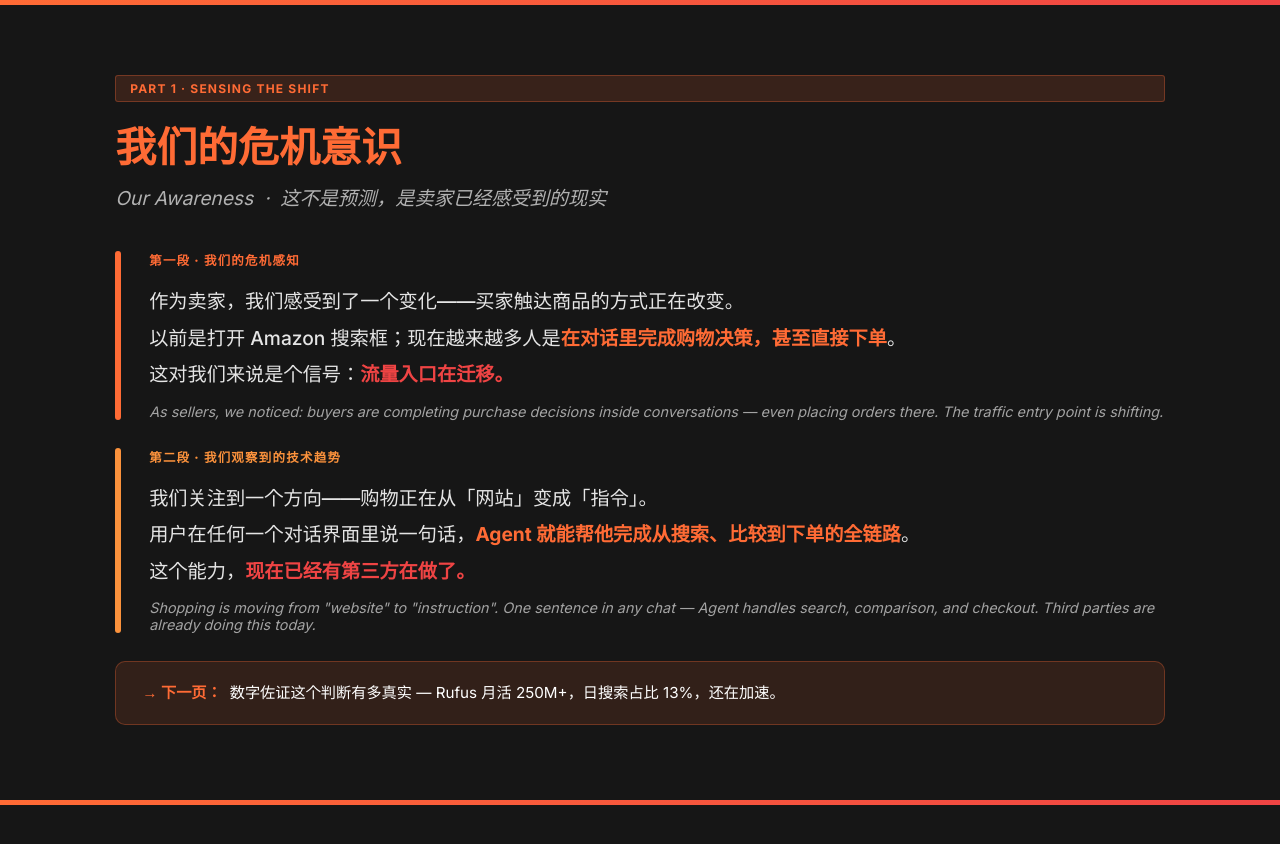
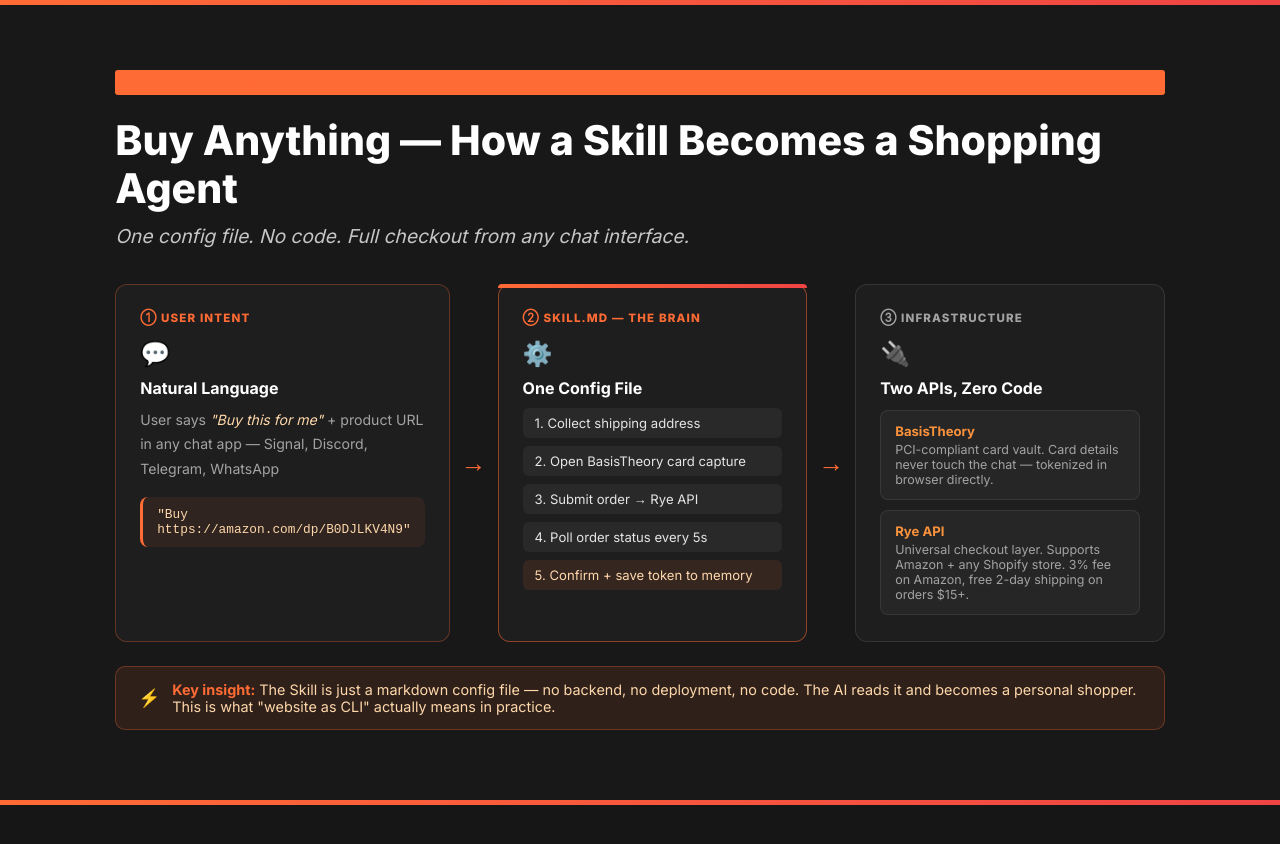
Before and after one commit to jiafar/skill-ppt, a plain HTML site: page index.html in a window 1280 px wide. Shown: the part 800-1644 px from the top of the page. Drawn offline with Linux system fonts and the light colour scheme.

Commit message:
S2: Buy Anything skill architecture

```diff
--- a/index.html
+++ b/index.html
@@ -379,44 +379,72 @@
 </section>
 
 <!-- ══ S2 The Shift ════════════════════════════════════════════ -->
-<section class="slide light" id="s2">
-  <div class="tag">PART 1 · SENSING THE SHIFT</div>
-  <h2 class="h2">我们的危机意识</h2>
-  <p class="sub">Our Awareness &nbsp;·&nbsp; 这不是预测，是卖家已经感受到的现实</p>
+<section class="slide dark2" id="s2">
+  <div class="tag accent">PART 1 · SKILL ARCHITECTURE</div>
+  <h2 class="h2" style="color:#fff">Buy Anything — How a Skill Becomes a Shopping Agent</h2>
+  <p class="sub">One config file. No code. Full checkout from any chat interface.</p>
 
-  <!-- 第一段：危机感知 -->
-  <div style="margin-top:40px; display:grid; grid-template-columns:6px 1fr; gap:28px; align-items:stretch;">
-    <div style="background:var(--accent); border-radius:3px;"></div>
-    <div>
-      <div style="font-size:0.78rem; font-weight:800; letter-spacing:.1em; text-transform:uppercase; color:var(--navy); margin-bottom:14px;">第一段 · 我们的危机感知</div>
-      <p style="font-size:1.2rem; color:var(--mid); line-height:1.9; font-weight:500;">
-        作为卖家，我们感受到了一个变化——买家触达商品的方式正在改变。<br>
-        以前是打开 Amazon 搜索框；现在越来越多人是<strong style="color:var(--navy)">在对话里完成购物决策，甚至直接下单</strong>。<br>
-        这对我们来说是个信号：<strong style="color:var(--red)">流量入口在迁移。</strong>
-      </p>
-      <p style="font-size:0.9rem; color:var(--muted); margin-top:10px; font-style:italic;">As sellers, we noticed: buyers are completing purchase decisions inside conversations — even placing orders there. The traffic entry point is shifting.</p>
+  <!-- 三层架构 -->
+  <div style="display:grid;grid-template-columns:1fr 48px 1fr 48px 1fr;gap:0;margin-top:36px;align-items:stretch;">
+
+    <!-- Layer 1: User Intent -->
+    <div style="background:#1e1e1e;border:1.5px solid rgba(255,107,53,.3);border-radius:12px;padding:26px 24px;">
+      <div style="font-size:0.72rem;font-weight:800;letter-spacing:.1em;text-transform:uppercase;color:#ff6b35;margin-bottom:14px;">① User Intent</div>
+      <div style="font-size:1.5rem;margin-bottom:10px;">💬</div>
+      <div style="font-size:1rem;font-weight:700;color:#fff;margin-bottom:10px;">Natural Language</div>
+      <div style="font-size:0.88rem;color:#a3a3a3;line-height:1.75;">User says <em style="color:#fed7aa">"Buy this for me"</em> + product URL in any chat app — Signal, Discord, Telegram, WhatsApp</div>
+      <div style="margin-top:16px;padding:10px 14px;background:rgba(255,107,53,.08);border-radius:8px;border-left:3px solid #ff6b35;font-size:0.8rem;color:#fed7aa;font-family:monospace;">
+        "Buy https://amazon.com/dp/B0DJLKV4N9"
+      </div>
+    </div>
+
+    <!-- Arrow 1 -->
+    <div style="display:flex;align-items:center;justify-content:center;font-size:1.6rem;color:#ff6b35;font-weight:900;">→</div>
+
+    <!-- Layer 2: Skill Logic -->
+    <div style="background:#1e1e1e;border:1.5px solid rgba(255,107,53,.5);border-radius:12px;padding:26px 24px;position:relative;">
+      <div style="position:absolute;top:-1px;left:-1px;right:-1px;height:4px;background:linear-gradient(90deg,#ff6b35,#ef4444);border-radius:12px 12px 0 0;"></div>
+      <div style="font-size:0.72rem;font-weight:800;letter-spacing:.1em;text-transform:uppercase;color:#ff6b35;margin-bottom:14px;">② SKILL.md — The Brain</div>
+      <div style="font-size:1.5rem;margin-bottom:10px;">⚙️</div>
+      <div style="font-size:1rem;font-weight:700;color:#fff;margin-bottom:10px;">One Config File</div>
+      <div style="display:flex;flex-direction:column;gap:8px;margin-top:6px;">
+        <div style="font-size:0.82rem;color:#e5e5e5;padding:7px 12px;background:rgba(255,255,255,.05);border-radius:6px;">1. Collect shipping address</div>
+        <div style="font-size:0.82rem;color:#e5e5e5;padding:7px 12px;background:rgba(255,255,255,.05);border-radius:6px;">2. Open BasisTheory card capture</div>
+        <div style="font-size:0.82rem;color:#e5e5e5;padding:7px 12px;background:rgba(255,255,255,.05);border-radius:6px;">3. Submit order → Rye API</div>
+        <div style="font-size:0.82rem;color:#e5e5e5;padding:7px 12px;background:rgba(255,255,255,.05);border-radius:6px;">4. Poll order status every 5s</div>
+        <div style="font-size:0.82rem;color:#fed7aa;padding:7px 12px;background:rgba(255,107,53,.1);border-radius:6px;">5. Confirm + save token to memory</div>
+      </div>
+    </div>
+
+    <!-- Arrow 2 -->
+    <div style="display:flex;align-items:center;justify-content:center;font-size:1.6rem;color:#ff6b35;font-weight:900;">→</div>
+
+    <!-- Layer 3: Infrastructure -->
+    <div style="background:#1e1e1e;border:1.5px solid rgba(255,255,255,.1);border-radius:12px;padding:26px 24px;">
+      <div style="font-size:0.72rem;font-weight:800;letter-spacing:.1em;text-transform:uppercase;color:#a3a3a3;margin-bottom:14px;">③ Infrastructure</div>
+      <div style="font-size:1.5rem;margin-bottom:10px;">🔌</div>
+      <div style="font-size:1rem;font-weight:700;color:#fff;margin-bottom:12px;">Two APIs, Zero Code</div>
+      <div style="display:flex;flex-direction:column;gap:10px;">
+        <div style="padding:12px 14px;background:rgba(255,255,255,.04);border-radius:8px;border:1px solid rgba(255,255,255,.08);">
+          <div style="font-size:0.82rem;font-weight:700;color:#fb923c;margin-bottom:3px;">BasisTheory</div>
+          <div style="font-size:0.78rem;color:#a3a3a3;">PCI-compliant card vault. Card details never touch the chat — tokenized in browser directly.</div>
+        </div>
+        <div style="padding:12px 14px;background:rgba(255,255,255,.04);border-radius:8px;border:1px solid rgba(255,255,255,.08);">
+          <div style="font-size:0.82rem;font-weight:700;color:#fb923c;margin-bottom:3px;">Rye API</div>
+          <div style="font-size:0.78rem;color:#a3a3a3;">Universal checkout layer. Supports Amazon + any Shopify store. 3% fee on Amazon, free 2-day shipping on orders $15+.</div>
+        </div>
+      </div>
     </div>
   </div>
 
-  <!-- 第二段：技术趋势 -->
-  <div style="margin-top:28px; display:grid; grid-template-columns:6px 1fr; gap:28px; align-items:stretch;">
-    <div style="background:var(--teal); border-radius:3px;"></div>
-    <div>
-      <div style="font-size:0.78rem; font-weight:800; letter-spacing:.1em; text-transform:uppercase; color:var(--teal); margin-bottom:14px;">第二段 · 我们观察到的技术趋势</div>
-      <p style="font-size:1.2rem; color:var(--mid); line-height:1.9; font-weight:500;">
-        我们关注到一个方向——购物正在从「网站」变成「指令」。<br>
-        用户在任何一个对话界面里说一句话，<strong style="color:var(--navy)">Agent 就能帮他完成从搜索、比较到下单的全链路</strong>。<br>
-        这个能力，<strong style="color:var(--red)">现在已经有第三方在做了。</strong>
-      </p>
-      <p style="font-size:0.9rem; color:var(--muted); margin-top:10px; font-style:italic;">Shopping is moving from "website" to "instruction". One sentence in any chat — Agent handles search, comparison, and checkout. Third parties are already doing this today.</p>
-    </div>
-  </div>
-
-  <div class="infobar" style="margin-top:28px;">
-    <span class="ib-label">→ 下一页：</span>数字佐证这个判断有多真实 — Rufus 月活 250M+，日搜索占比 13%，还在加速。
+  <!-- bottom bar -->
+  <div style="margin-top:24px;background:rgba(255,107,53,.1);border:1px solid rgba(255,107,53,.3);border-radius:10px;padding:14px 22px;font-size:0.9rem;color:#fed7aa;display:flex;gap:12px;align-items:center;">
+    <span style="font-size:1.1rem;">⚡</span>
+    <span><strong style="color:#ff6b35">Key insight:</strong> The Skill is just a markdown config file — no backend, no deployment, no code. The AI reads it and becomes a personal shopper. This is what "website as CLI" actually means in practice.</span>
   </div>
 </section>
 
+<!-- ══ S3 Data ══════════════════════════════════════════════════ -->
 <!-- ══ S3 Data ══════════════════════════════════════════════════ -->
 <section class="slide light" id="s3">
   <div class="tag">PART 1 · DATA PROOF</div>
```
